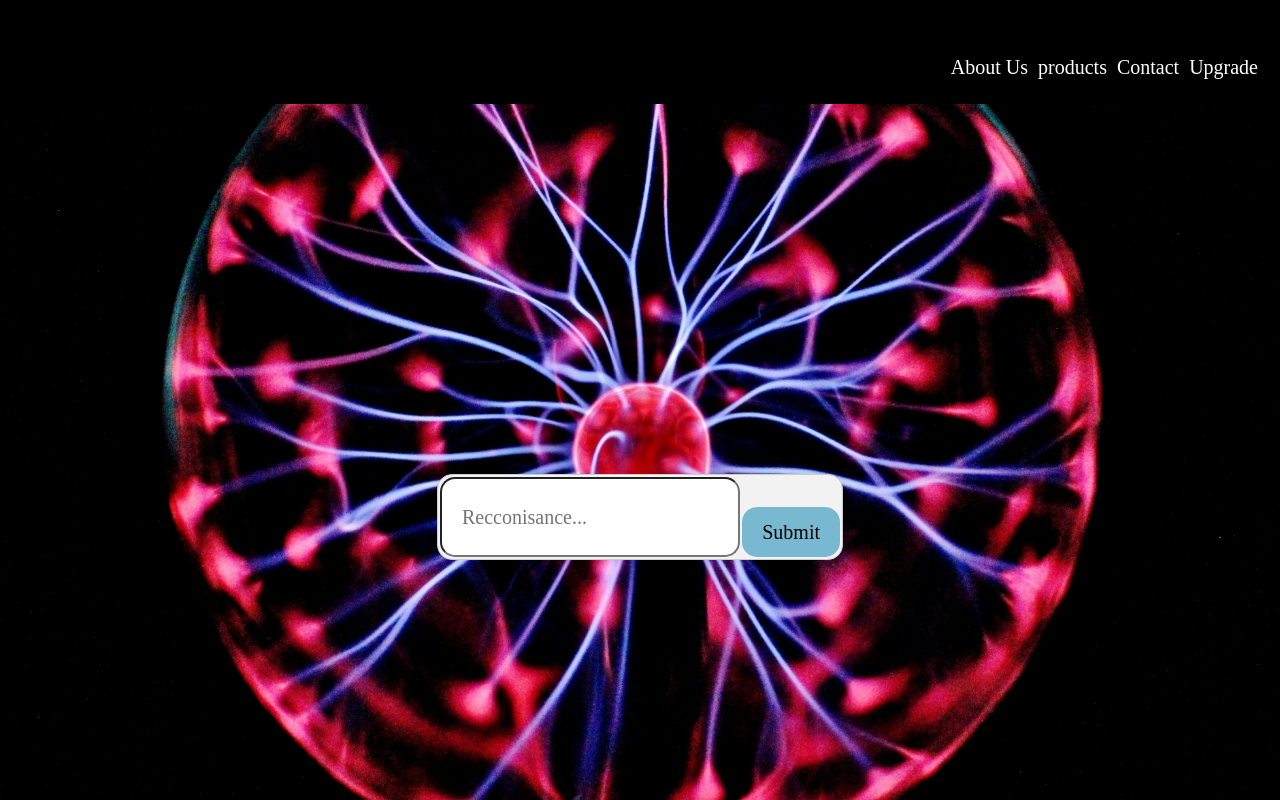
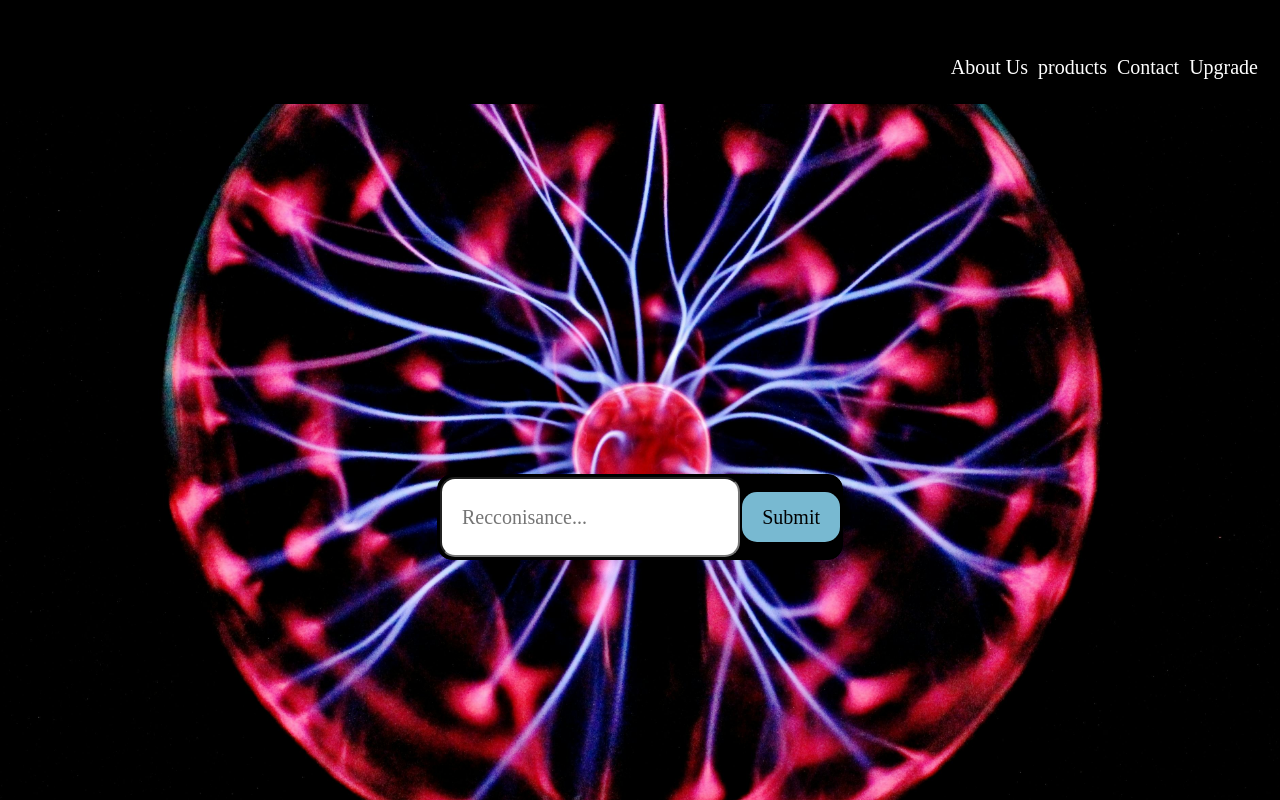
Before and after one commit to Parth-Virkhade/Cyber-Reccon, a plain HTML site: page index.html in a window 1280 px wide. Drawn offline with Linux system fonts and the light colour scheme.

Commit message:
4th commit

```diff
--- a/style.css
+++ b/style.css
@@ -42,50 +42,7 @@ nav ul li a {
     text-decoration: none;
 }
 
-/*.search-container {
-    display: flex;
-    justify-content: center;
-    margin-top: 20px;
-}*/
 
-/*.search-container {
-    display: flex;
-    justify-content: center;
-    margin-top: 320px;
-    margin-left: auto;
-    margin-right: auto;
-    width: 400px;
-    height: 100px;
-    border: 1px solid #ccc;
-    border-radius: 15px;
-    background-color: #f2f2f2;
-    box-shadow: 0px 0px 10px rgba(0, 0, 0, 0.1);
-    padding: 5px;
-}
-
-#search-input {
-    padding: 20px;
-    margin-right: 0px;
-    border-radius: 15px;
-}
-
-#search-submit {
-    background-color: rgb(120, 185, 209);
-    color: rgb(0, 0, 0);
-    border: none;
-    padding: 5px 20px;
-    cursor: pointer;
-    border-radius: 15px;
-    font-family: 'Times New Roman', Times, serif;
-    font-size: 17px;
-}*/
-
-/*#lorem-container {
-    margin-top: 400px;
-    text-align: justify;
-    padding: 20px;
-    border: 1px solid black;
-}*/
 
 
 .search-container {
@@ -96,9 +53,9 @@ nav ul li a {
     margin-right: auto;
     width: 400px;
     height: 80px;
-    border: 1px solid #ccc;
+    border: 1px solid #000000;
     border-radius: 15px;
-    background-color: #f2f2f2;
+    background-color: #000000;
     box-shadow: 0px 0px 10px rgba(0, 0, 0, 0.1);
     padding: 2px;
 }
@@ -121,6 +78,8 @@ nav ul li a {
     border-radius: 15px;
     font-family: 'Times New Roman', Times, serif;
     font-size: 20px;
+    margin-bottom:15px;
+    margin-top: 15px;
 }
 
 .card-container {
```
